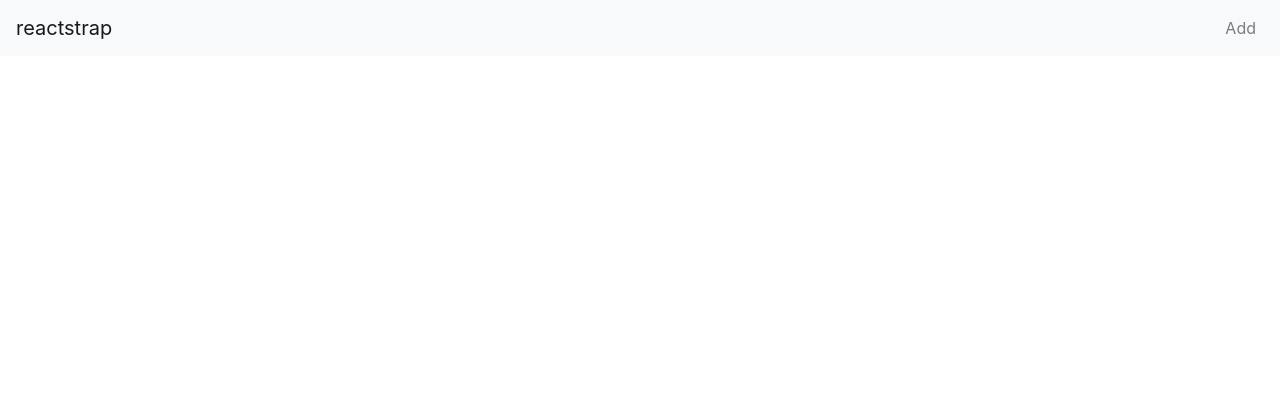
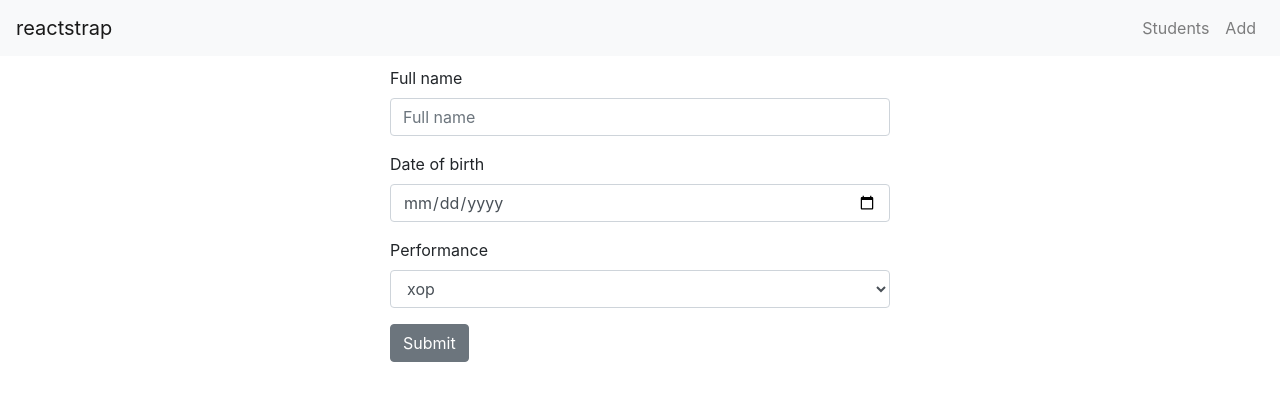
Before and after one commit to salewan/students-demo, a React (Create React App) app: page /student in a window 1280 px wide. Shown: the top 400 px of the page. Built offline with nearby package versions, Linux system fonts and the light colour scheme.

Commit message:
students form

```diff
--- a/package.json
+++ b/package.json
@@ -4,8 +4,10 @@
   "private": true,
   "dependencies": {
     "bootstrap": "^4.3.1",
+    "final-form": "^4.18.5",
     "react": "^16.9.0",
     "react-dom": "^16.9.0",
+    "react-final-form": "^6.3.0",
     "react-redux": "^7.1.1",
     "react-router-dom": "^5.0.1",
     "react-scripts": "3.1.1",
--- a/src/App.js
+++ b/src/App.js
@@ -1,6 +1,6 @@
 import React from 'react';
 import 'bootstrap/dist/css/bootstrap.min.css';
-import { BrowserRouter as Router, Route, Link } from "react-router-dom";
+import { BrowserRouter as Router, Route, Link, NavLink } from "react-router-dom";
 import 'react-virtualized/styles.css';
 
 import './App.css';
@@ -16,7 +16,7 @@ function App() {
 
         <div className="content">
           <Route path="/" component={Students} exact />
-          <Route path="/add" component={StudentForm} />
+          <Route path="/student" component={StudentForm} />
         </div>
       </div>
     </Router>
--- a/src/components/header/header.jsx
+++ b/src/components/header/header.jsx
@@ -7,7 +7,8 @@ const Header = ({history}) => {
 
   const toggle = () => setOpen(!isOpen);
 
-  const navigateAdd = () => history.push('/add');
+  const navigateAdd = () => history.push('/student');
+  const navigateMain = () => history.push('/');
 
   return <>
     <Navbar color="light" light expand="md">
@@ -15,6 +16,9 @@ const Header = ({history}) => {
       <NavbarToggler onClick={toggle} />
       <Collapse isOpen={isOpen} navbar>
         <Nav className="ml-auto" navbar>
+          <NavItem>
+            <NavLink onClick={navigateMain}>Students</NavLink>
+          </NavItem>
           <NavItem>
             <NavLink onClick={navigateAdd}>Add</NavLink>
           </NavItem>
--- /dev/null
+++ b/src/components/studentForm/studentForm.css
@@ -0,0 +1,4 @@
+form {
+    max-width: 500px;
+    margin: auto;
+}
--- a/src/components/studentForm/studentForm.jsx
+++ b/src/components/studentForm/studentForm.jsx
@@ -1,7 +1,101 @@
 import React from 'react';
+import {Form, Field} from 'react-final-form';
+import { Button, Form as BSForm, FormGroup, Label, Input, FormText, FormFeedback } from 'reactstrap';
+
+import './studentForm.css';
+import { RATES } from '../../static/edu.constants';
+
+const sleep = ms => new Promise(resolve => setTimeout(resolve, ms));
+
+const showResults = async values => {
+  await sleep(500);
+  window.alert(JSON.stringify(values, undefined, 2));
+};
+
+const required = value => (value ? undefined : 'Required');
 
 const StudentForm = () => {
-  return <div>Student form</div>
-}
+
+  return <>
+    <Form onSubmit={showResults}>
+      {
+        ({ handleSubmit, values, submitting }) => (
+          <BSForm onSubmit={handleSubmit}>
+            <Field
+              name="name"
+              validate={required}
+              placeholder="Full name"
+              id="name"
+            >
+              {({input, meta, placeholder, id}) => (
+                <FormGroup>
+                  <Label for={id}>{placeholder}</Label>
+                  <Input
+                    {...input}
+                    id={id}
+                    type="text"
+                    placeholder={placeholder}
+                    invalid={meta.touched && meta.error}
+                    onChange={input.onChange}
+                  />
+                  {meta.touched && meta.error && <FormFeedback>{meta.error}</FormFeedback>}
+                </FormGroup>
+              )}
+            </Field>
+
+
+            <Field
+              name="born"
+              validate={required}
+              placeholder="Date of birth"
+              id="born"
+            >
+              {({input, meta, placeholder, id}) => (
+                <FormGroup>
+                  <Label for={id}>{placeholder}</Label>
+                  <Input
+                    {...input}
+                    id={id}
+                    type="date"
+                    placeholder={placeholder}
+                    invalid={meta.touched && meta.error}
+                  />
+                  {meta.touched && meta.error && <FormFeedback>{meta.error}</FormFeedback>}
+                </FormGroup>
+              )}
+            </Field>
+
+
+            <Field
+              name="rate"
+              placeholder="Performance"
+              validate={required}
+              id="rate"
+              initialValue={RATES[2]}
+            >
+              {({input, meta, placeholder, id}) => (
+                <FormGroup>
+                  <Label for={id}>{placeholder}</Label>
+                  <Input
+                    {...input}
+                    id={id}
+                    type="select"
+                    name="select"
+                    invalid={meta.touched && meta.error}
+                  >
+                    {RATES.map((r, i) => (<option key={i}>{r}</option>))}
+                  </Input>
+                  {meta.touched && meta.error && <FormFeedback>{meta.error}</FormFeedback>}
+                </FormGroup>
+              )}
+            </Field>
+
+            <Button disabled={submitting}>Submit</Button>
+          </BSForm>
+        )
+      }
+    </Form>
+  </>
+};
 
 export default StudentForm;
--- /dev/null
+++ b/src/static/edu.constants.js
@@ -0,0 +1 @@
+export const RATES = ["неуд", "уд", "хор", "отл"];
```
Also changed, not shown: 1 other file (tests, documents, lock files or other folders).
